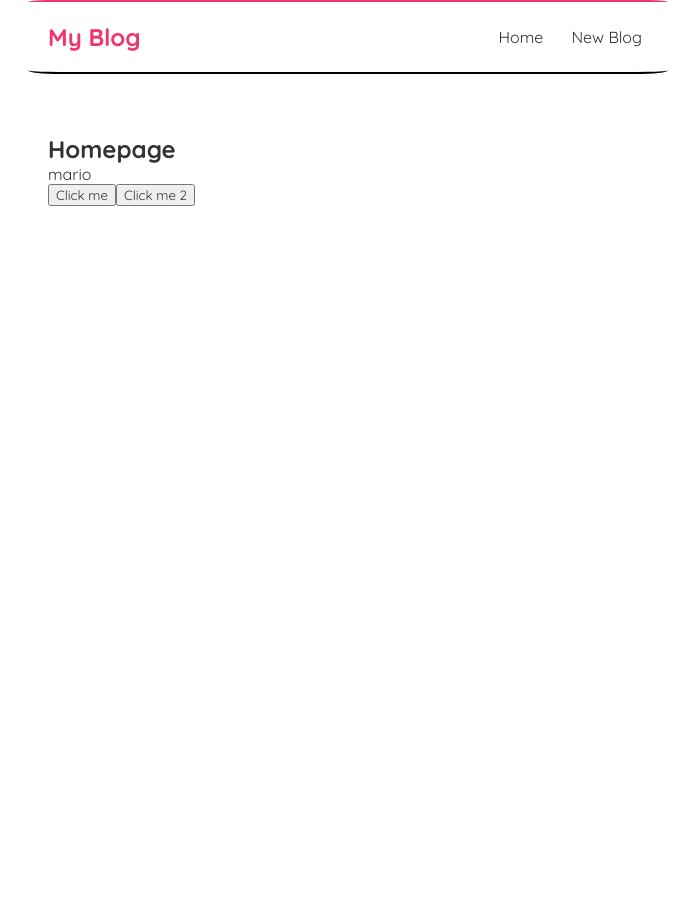
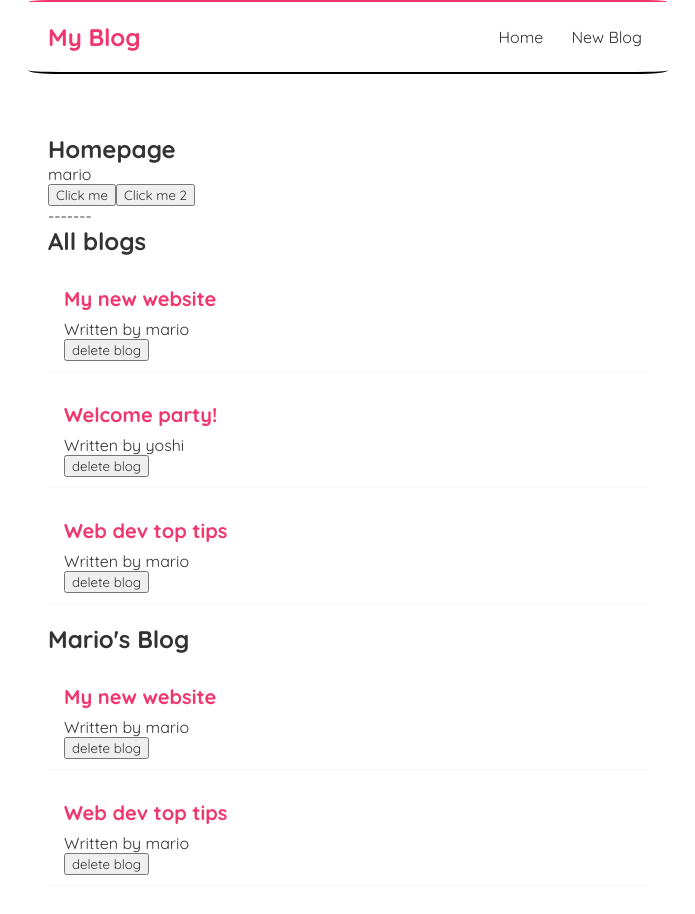
Before and after one commit to mzuhdi/React_Blog, a React (Create React App) app: page / in a window 1280 px wide. Shown: the top 914 px of the page, without its empty margins (292-987 px from the left). Before the commit the page ends 800 px from the top, so only its background shows below. Built offline with nearby package versions, Linux system fonts and the light colour scheme; the HTML template or start-up script is replaced by a standard one.

Commit message:
added useEffect hook

```diff
--- /dev/null
+++ b/src/BlogList.js
@@ -0,0 +1,22 @@
+const BlogList = ({blogs, title, handleDelete}) => {
+
+    //Props: passing down info from parents to child components, can bypass doing this by
+    //just passing it like an argument as shown above
+    //const blogs = props.blogs;
+    //const title = props.title;
+
+    return (
+        <div className="blog-list">
+            <h2>{title}</h2>
+            {blogs.map((blog) => (
+                    <div className="blog-preview" key={blog.id}>
+                        <h2>{blog.title}</h2>
+                        <p>Written by {blog.author}</p>
+                        <button onClick={() => handleDelete(blog.id)}>delete blog</button>
+                    </div>
+                ))}
+        </div>
+    )
+}
+
+export default BlogList
--- a/src/Home.js
+++ b/src/Home.js
@@ -1,9 +1,17 @@
-import { useState } from "react"
+import { useState, useEffect } from "react"
+import BlogList from "./BlogList";
 
 const Home = () => {
 
     //useState hook syntax. Making a variable reactive
-    const[name, setName] = useState("mario")
+    const [name, setName] = useState("mario");
+    const [blogs, setBlogs] = useState(
+        [
+            { title: 'My new website', body: 'lorem ipsum...', author: 'mario', id: 1 },
+            { title: 'Welcome party!', body: 'lorem ipsum...', author: 'yoshi', id: 2 },
+            { title: 'Web dev top tips', body: 'lorem ipsum...', author: 'mario', id: 3 }
+        ]
+    );
 
     const hello = () => {
         console.log("hello from console");
@@ -11,8 +19,18 @@
     }
 
     const helloinput = (name) => {
-        console.log ("hello " + name)
+        console.log("hello " + name)
     }
+
+    const handleDelete = (id) => {
+        const newBlogs = blogs.filter((blog) => blog.id !== id);
+        setBlogs(newBlogs)
+    }
+
+    useEffect( () => {
+        console.log("use effect ran");
+        console.log(name);
+    }, [name]);
 
     return (
         <div className="home">
@@ -20,6 +38,9 @@
             <p>{name}</p>
             <button onClick={hello}>Click me</button>
             <button onClick={() => helloinput("jack")}> Click me 2</button>
+            <p> ------- </p>
+            <BlogList blogs={blogs} title="All blogs" handleDelete={handleDelete}/>
+            <BlogList blogs={blogs.filter((blog) => blog.author === 'mario')} title="Mario's Blog"/>
         </div>
     );
 }
--- a/src/index.css
+++ b/src/index.css
@@ -39,3 +39,17 @@
   margin: 40px auto;
   padding: 20px;
 }
+/* blog previews / list */
+.blog-preview {
+  padding: 10px 16px;
+  margin: 20px 0;
+  border-bottom: 1px solid #fafafa;
+}
+.blog-preview:hover {
+  box-shadow: 1px 3px 5px rgba(0,0,0,0.1);
+}
+.blog-preview h2 {
+  font-size: 20px;
+  color: #f1356d;
+  margin-bottom: 8px;
+}
```
